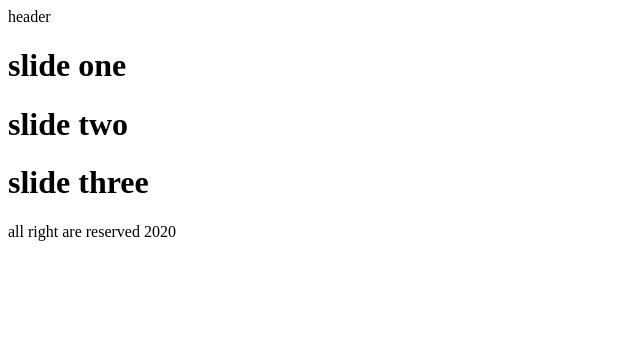
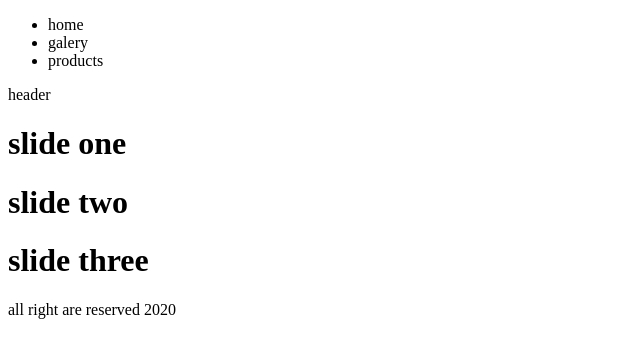
Before and after one commit to fatemehsalmanii/github-project, a plain HTML site: page index.html in a window 1280 px wide. Shown: the whole page, without its empty margins (0-640 px from the left). Drawn offline with Linux system fonts and the light colour scheme.

Commit message:
navigatiotedn created

```diff
--- a/index.html
+++ b/index.html
@@ -7,6 +7,13 @@
     <title>Document</title>
 </head>
 <body>
+    <nav>
+        <ul>
+            <li>home</li>
+             <li>galery</li>
+             <li>products</li>
+        </ul>
+    </nav>
     <header>
         header
     </header>
```
